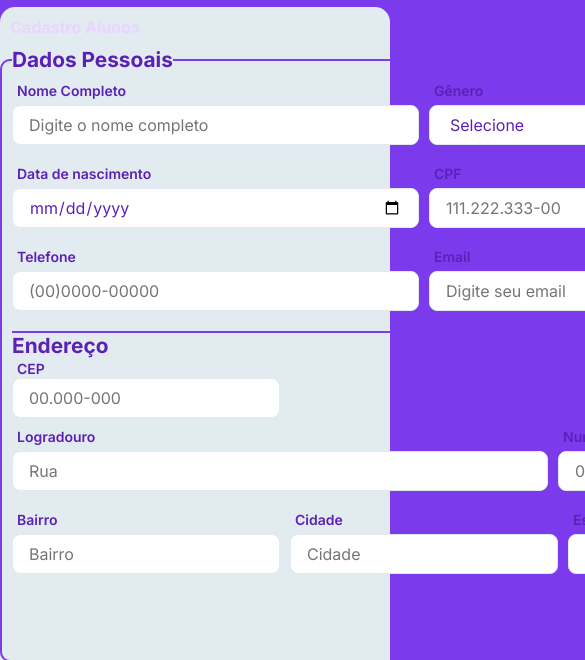
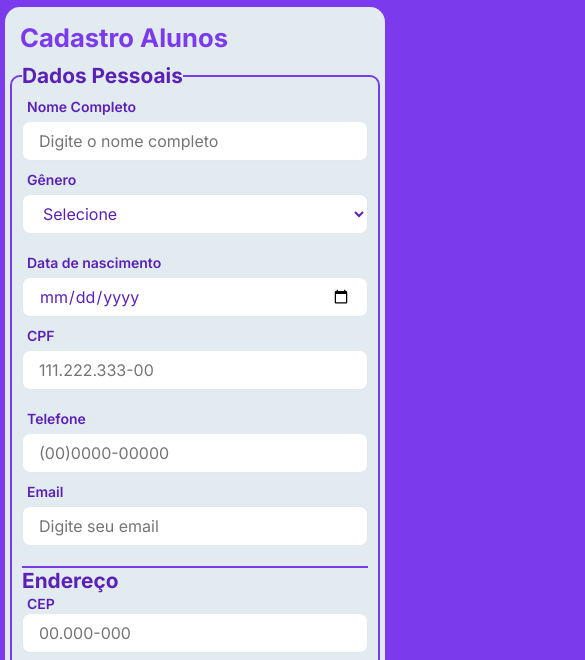
Before and after one commit to Ronisank/AVA-EducaPlus, a website with bundled scripts: page cadastro-alunos/cadastroAluno.html in a window 390 px wide. Shown: the part 97-757 px from the top of the page, 585 px wide, since content can reach past the window. Built offline with nearby package versions, Linux system fonts and the light colour scheme; a script that the page names is missing; a web font is replaced by a local one.

Commit message:
Style[RF09]: estilizando a pagina cad. aluno para responsividade.

```diff
--- a/cadastro-alunos/cadastroAluno.html
+++ b/cadastro-alunos/cadastroAluno.html
@@ -57,7 +57,7 @@
                 srcset=""
               />Dashboard
             </li>
-            <li id="cursos">
+            <li id="menuLateralCursos">
               <img
                 src="../assets/imagens/abra-o-livro.png"
                 alt="imagem livro"
@@ -80,7 +80,7 @@
           </ul>
         </nav>
       </aside>
-      <section>
+      <section class="sectionForm">
         <h1>Cadastro Alunos</h1>
         <form class="formContainer">
           <fieldset>
--- a/css/cadastroalunos.css
+++ b/css/cadastroalunos.css
@@ -1,16 +1,24 @@
+* {
+  box-sizing: border-box;
+}
+.sectionForm h1 {
+  color: var(--roxoPrimario);
+  font-size: 1.6rem;
+}
 fieldset {
   border-radius: 10px;
   border: 2px solid var(--roxoPrimario);
   color: var(--roxoEscuro);
   padding: 10px;
   margin-bottom: 20px;
+  box-sizing: border-box;
 }
 legend {
   font-size: 1.3rem;
   font-weight: 700;
 }
 .formContainer {
-  max-width: 800px;
+  max-width: 900px;
 }
 .linhaGrid {
   display: grid;
@@ -18,16 +26,17 @@ legend {
   margin-bottom: 20px;
 }
 .duasColunas {
-  grid-template-columns: 1fr 1fr;
+  grid-template-columns: repeat(2, minmax(0, 1fr));
 }
 .tresColunas {
-  grid-template-columns: 1fr 1fr 1fr;
+  grid-template-columns: repeat(3, minmax(0, 1fr));
 }
 .campoForm {
   display: flex;
   flex-direction: column;
   gap: 6px;
   width: 100%;
+  min-width: 0;
 }
 .borda-interna {
   border-top: 2px solid var(--roxoPrimario);
@@ -38,14 +47,9 @@ legend {
   margin-bottom: 10px;
 }
 .linhaRua {
-  grid-template-columns: 4fr 1fr 1fr;
+  grid-template-columns: 3fr 1fr 1fr;
 }
-#numero {
-  width: 90%;
-}
-#complemento {
-  width: 90%;
-}
+
 label {
   font-size: 14px;
   font-weight: 600;
@@ -53,7 +57,6 @@ label {
   margin-left: 5px;
 }
 
-/* *Estilização dos Inputs e Select */
 input,
 select {
   height: 40px;
@@ -91,7 +94,71 @@ select:focus {
   transition: background-color 0.2s ease;
   margin-top: 10px;
 }
-.btnSalvar:disabled{
+.btnSalvar:disabled {
   background-color: var(--cinzaMedio);
   cursor: not-allowed;
 }
+
+/*? ------ RESPONSIVIDADE --------*/
+
+@media screen and (max-width: 768px) {
+  * {
+    box-sizing: border-box;
+  }
+  main {
+    padding: 5px;
+    margin: 5px;
+    padding-bottom: 70px;
+  }
+  .sectionForm{
+    width: 100%;
+  }
+  .formContainer {
+    width: 100%;
+    display: flex;
+    flex-direction: column;
+    box-sizing: border-box;
+  }
+  fieldset {
+    border-radius: 10px;
+    border: 2px solid var(--roxoPrimario);
+    color: var(--roxoEscuro);
+    margin-bottom: 20px;
+    width: 100%;
+    box-sizing: border-box;
+  }
+  .linhaGrid {
+    display: grid;
+    gap: 10px;
+    margin-bottom: 20px;
+  }
+  .duasColunas {
+    grid-template-columns: repeat(1, minmax(0, 1fr));
+  }
+  .tresColunas {
+    grid-template-columns: repeat(1, minmax(0, 3fr));
+  }
+  .linhaRua{
+  grid-template-columns: repeat(1, minmax(0, 1fr));
+}
+  .campoForm {
+    display: flex;
+    flex-direction: column;
+    gap: 6px;
+    box-sizing: border-box;
+    min-width: 0;
+  }
+  input,
+  select {
+    width: 100%;
+    height: 40px;
+    padding: 0 16px;
+    border: 1px solid #e2e8f0;
+    border-radius: 8px;
+    font-size: 16px;
+    color: var(--cinzamedio);
+    background-color: #fff;
+    box-sizing: border-box;
+    transition: all 0.2s ease;
+  }
+}
```
